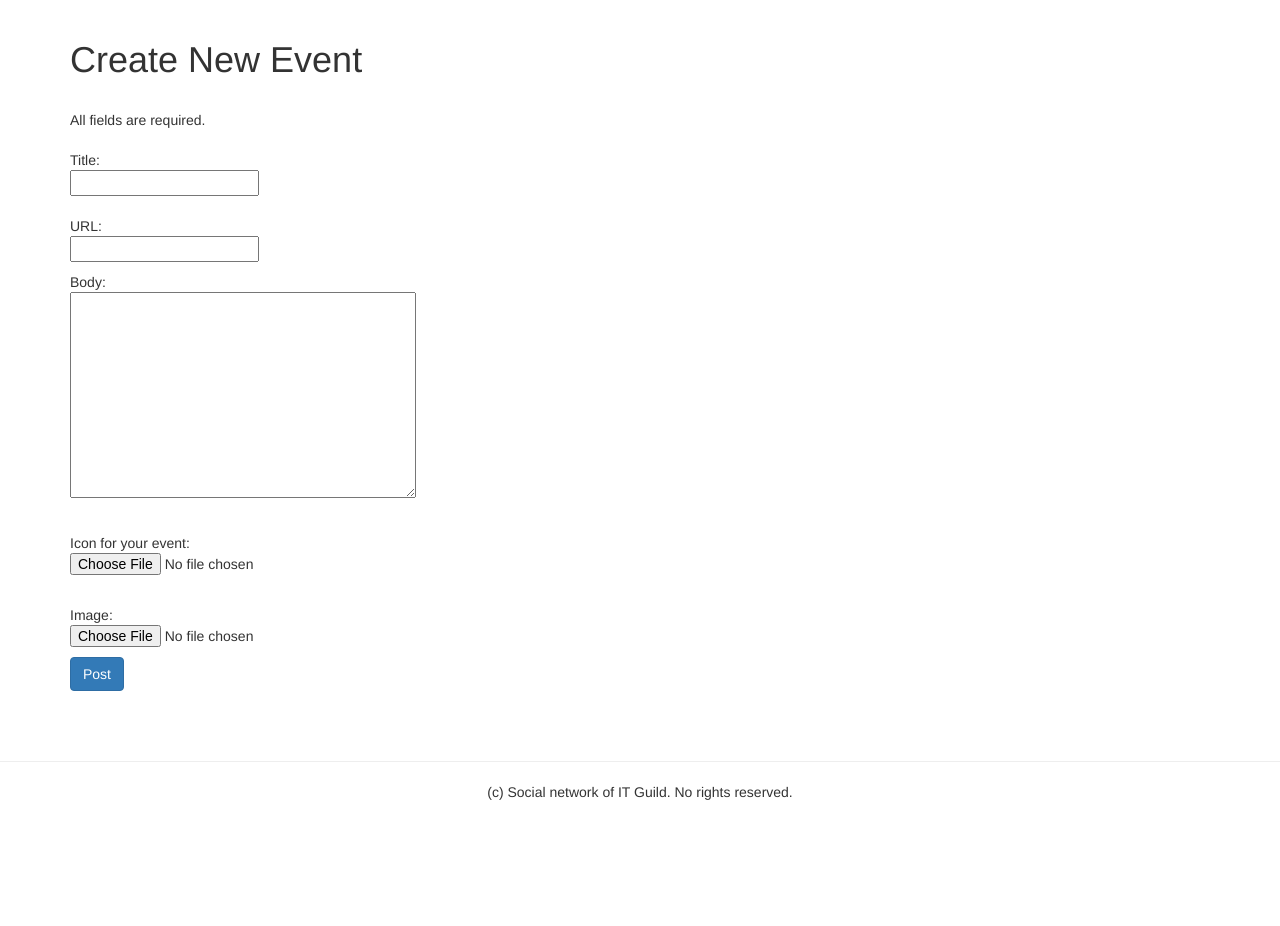
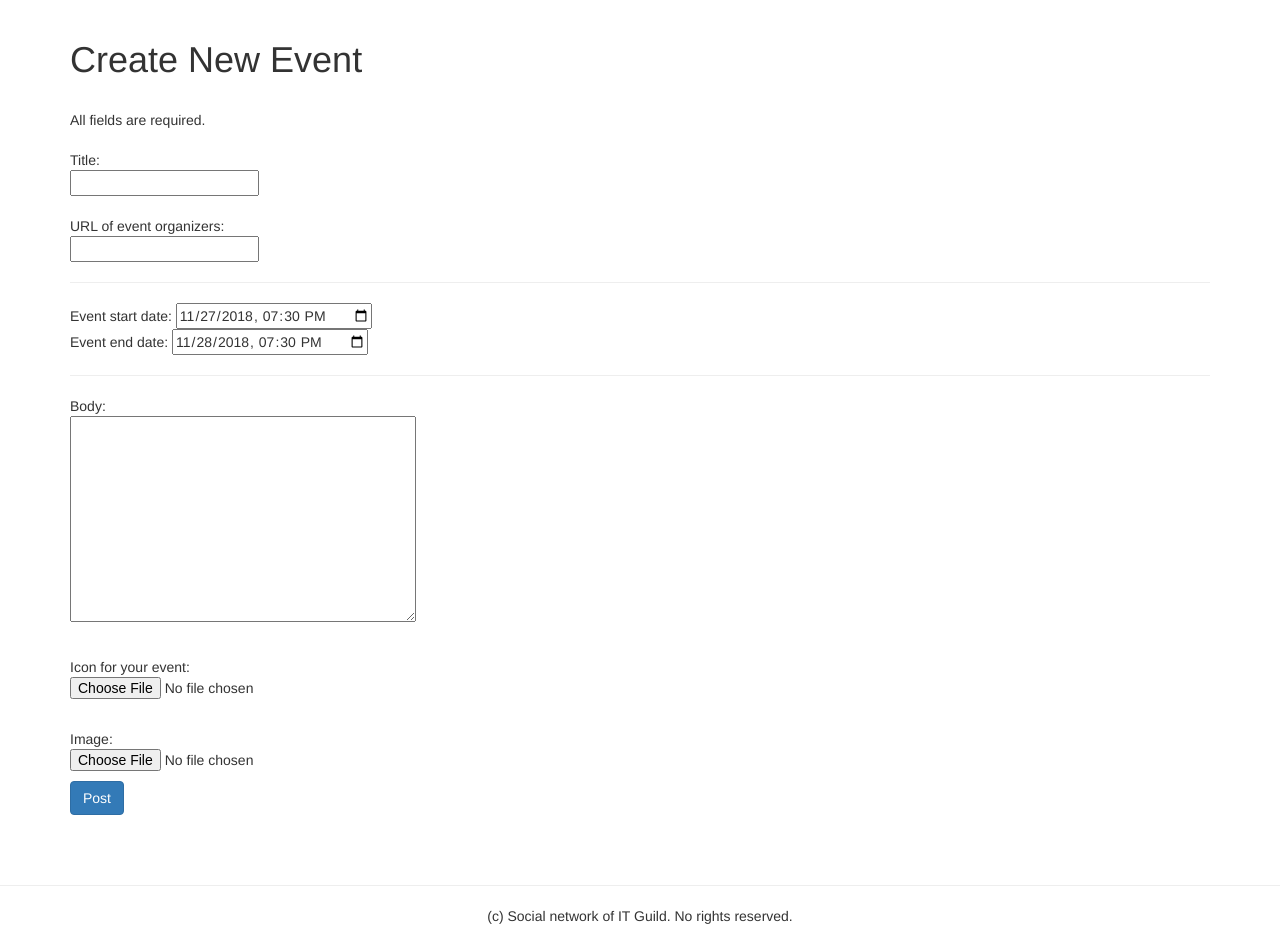
Before and after one commit to pirrencode/itguild-django, a Django app: page /events/eventcreate/ in a window 1280 px wide. Shown: the part 52-978 px from the top of the page. Before the commit the page ends 852 px from the top, so only its background shows below. Run offline with Django 3.2, Linux system fonts and the light colour scheme; the visitor is signed in with stand-in values (Sample User, id 1); some libraries are stand-ins or nearby versions.

Commit message:
Added startdate and enddate functional to events app

```diff
--- a/events/models.py
+++ b/events/models.py
@@ -9,6 +9,10 @@ class Event(models.Model):
     image = models.ImageField(upload_to='images/')
     body = models.TextField()
     pub_date = models.DateTimeField()
+    startdate = models.DateTimeField()
+    #starttime = models.DateTimeField()
+    enddate = models.DateTimeField()
+    #endtime = models.DateTimeField()
     author = models.ForeignKey(settings.AUTH_USER_MODEL, on_delete=models.CASCADE,)
 
     def pub_date_pretty(self):
--- a/events/templates/events/eventcreate.html
+++ b/events/templates/events/eventcreate.html
@@ -29,12 +29,20 @@
     Title:<br>
     <input type="text" name="title" /><p>
       <br>
-    URL:<br>
+    URL of event organizers:<br>
     <input type="text" name="url" /><p>
+    <hr>
+    Event start date:
+    <input type="datetime-local" name="startdate" value="2018-11-27T19:30">
+    <p>
+    Event end date:
+    <input type="datetime-local" name="enddate" value="2018-11-28T19:30">
+    <hr>
+    <p>
     Body:<br>
-    <textarea cols="40" rows="10" name="body"></textarea><p>
-      <br>Icon for your event:<br>
-<input type="file" name="icon"/><p>
+      <textarea cols="40" rows="10" name="body"></textarea><p>
+    <br>Icon for your event:<br>
+      <input type="file" name="icon"/><p>
       <br>
     Image:<br>
      <input type="file" name="image" accept="image/*"><p>
--- a/events/views.py
+++ b/events/views.py
@@ -18,11 +18,15 @@ def eventcreate(request):
     #check if it is post request
     if request.method == 'POST':
         #passing needed Product model attributes
-        if request.POST['title'] and request.POST['body'] and request.POST['url'] and request.FILES['icon'] and request.FILES['image']:
+        if request.POST['title'] and request.POST['body'] and request.POST['url'] and request.FILES['icon'] and request.FILES['image'] and request.POST['startdate'] and request.POST['enddate']:
             #creating product in DB
             event = Event()
             event.title = request.POST['title']
             event.body = request.POST['body']
+            event.startdate = request.POST['startdate']
+            #event.starttime = request.POST['starttime']
+            event.enddate = request.POST['enddate']
+            #event.endtime = request.POST['endtime']
             if request.POST['url'].startswith('http://') or request.POST['url'].startswith('https://'):
                 event.url = request.POST['url']
             else:
```
Also changed, not shown: events/migrations/0002_auto_20181121_1248.py (added), events/migrations/0003_auto_20181121_1253.py (added), events/migrations/0004_auto_20181121_1257.py (added).
